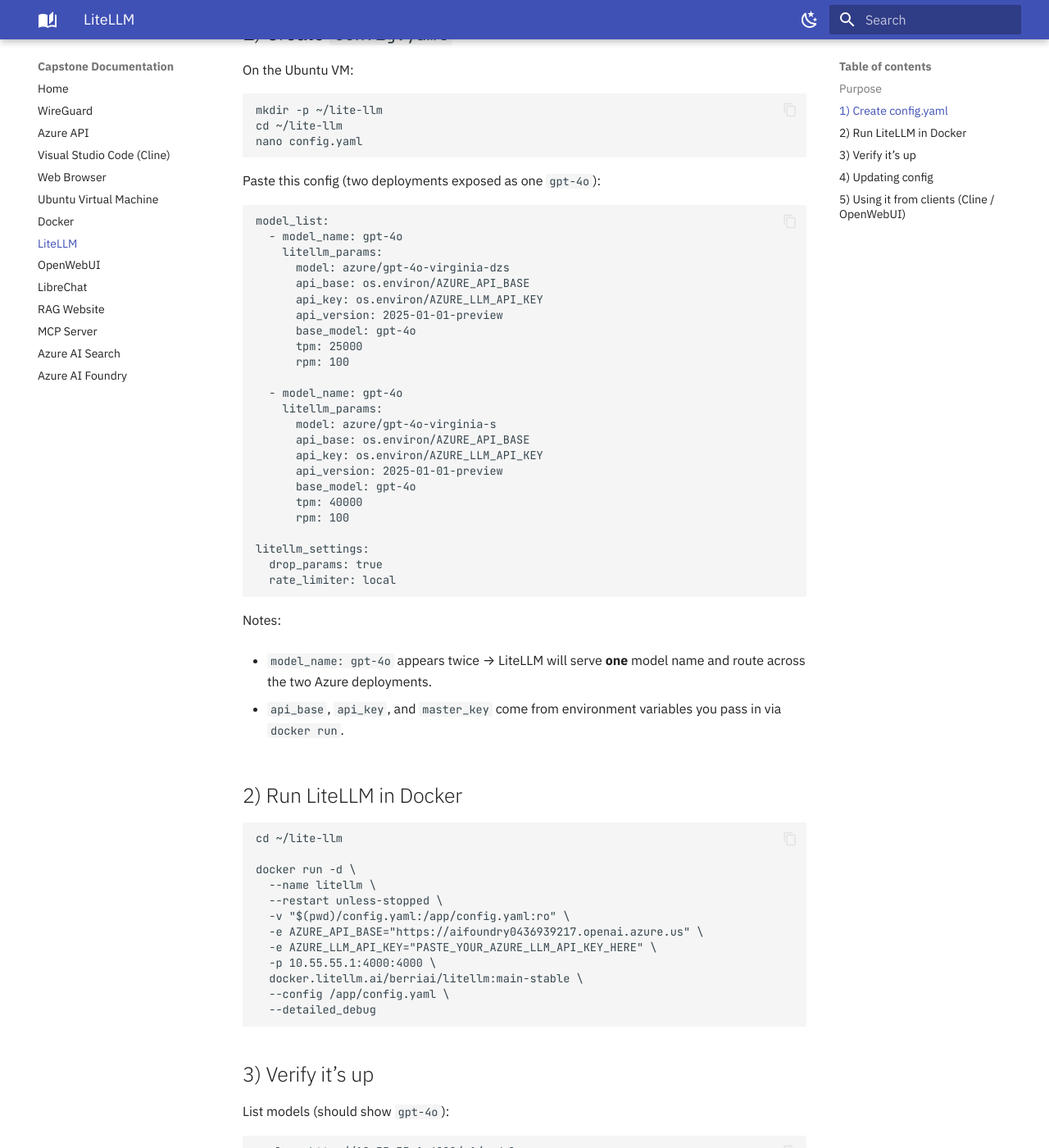
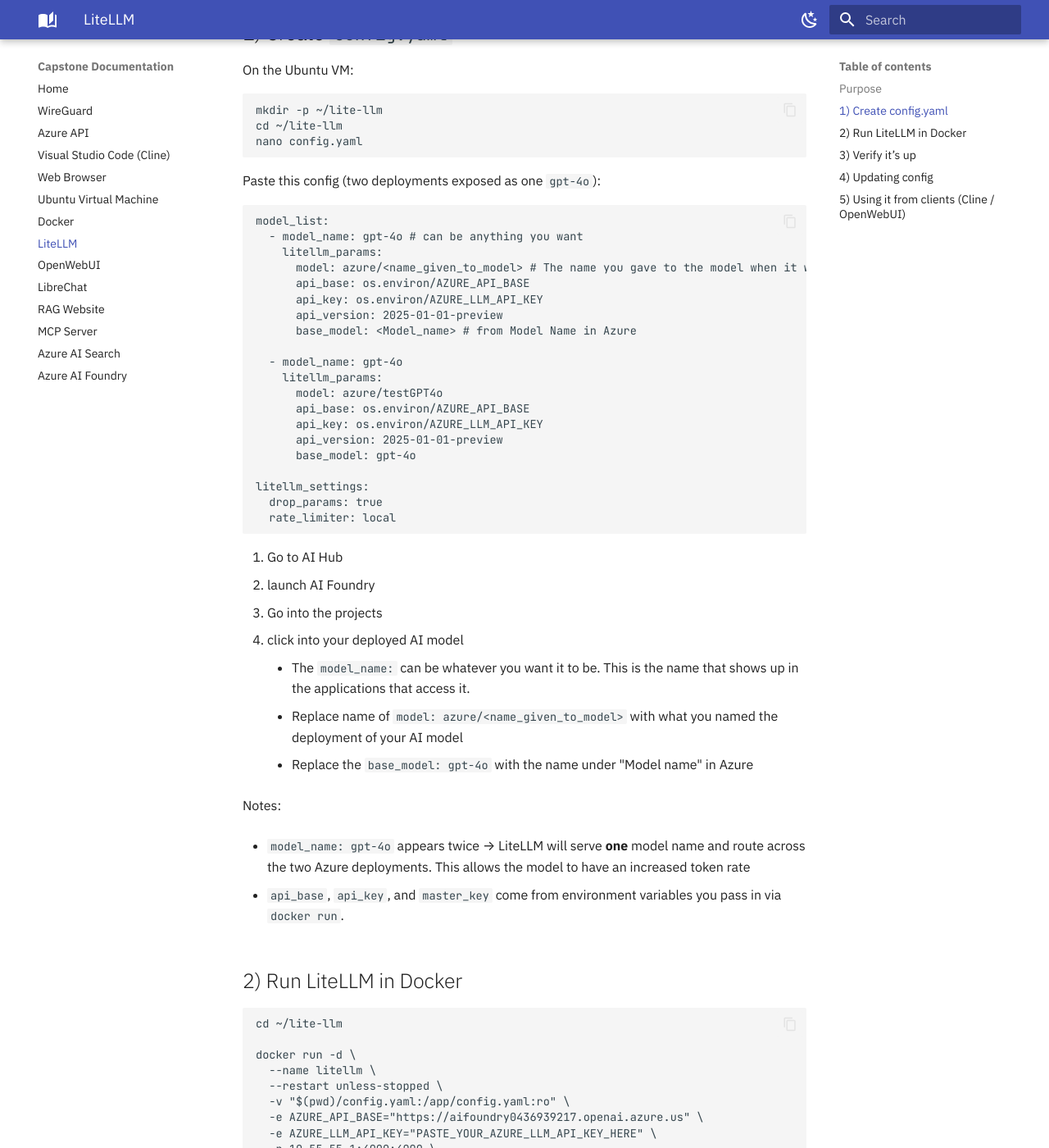
Before and after one commit to Zabuddia/capstone-documentation, an MkDocs documentation site: the page built from docs/litellm.md, in a window 1280 px wide and 1400 px high, scrolled down 425 px. Shown: the whole window at 82% size. Built offline with MkDocs 1.6.1 and Material for MkDocs 9.7.7, drawn with Linux system fonts in a browser that asks for light colours; some of the changed text lies outside the part shown.

Commit message:
LiteLLM is done

````diff
--- a/docs/litellm.md
+++ b/docs/litellm.md
@@ -23,33 +23,40 @@
 
 ```yaml
 model_list:
+  - model_name: gpt-4o # can be anything you want
+    litellm_params:
+      model: azure/<name_given_to_model> # The name you gave to the model when it was deployed
+      api_base: os.environ/AZURE_API_BASE
+      api_key: os.environ/AZURE_LLM_API_KEY
+      api_version: 2025-01-01-preview
+      base_model: <Model_name> # from Model Name in Azure
+
   - model_name: gpt-4o
     litellm_params:
-      model: azure/gpt-4o-virginia-dzs
+      model: azure/testGPT4o
       api_base: os.environ/AZURE_API_BASE
       api_key: os.environ/AZURE_LLM_API_KEY
       api_version: 2025-01-01-preview
       base_model: gpt-4o
-      tpm: 25000
-      rpm: 100
-
-  - model_name: gpt-4o
-    litellm_params:
-      model: azure/gpt-4o-virginia-s
-      api_base: os.environ/AZURE_API_BASE
-      api_key: os.environ/AZURE_LLM_API_KEY
-      api_version: 2025-01-01-preview
-      base_model: gpt-4o
-      tpm: 40000
-      rpm: 100
 
 litellm_settings:
   drop_params: true
   rate_limiter: local
 ```
+
+1. Go to AI Hub
+2. launch AI Foundry
+3. Go into the projects
+4. click into your deployed AI model
+
+    * The `model_name: ` can be whatever you want it to be. This is the name that shows up in the applications that access it.
+    * Replace name of `model: azure/<name_given_to_model>` with what you named the deployment of your AI model
+    * Replace the `base_model: gpt-4o` with the name under "Model name" in Azure
+
+
 Notes:
 
-- `model_name: gpt-4o` appears twice → LiteLLM will serve **one** model name and route across the two Azure deployments.
+- `model_name: gpt-4o` appears twice → LiteLLM will serve **one** model name and route across the two Azure deployments. This allows the model to have an increased token rate
 
 - `api_base`, `api_key`, and `master_key` come from environment variables you pass in via `docker run`.
 
@@ -69,6 +76,8 @@
   --config /app/config.yaml \
   --detailed_debug
 ```
+
+* Note: See [part 4 of Azure AI Foundary instruction](azure-ai-foundry.md#step-4-locate-endpoints-and-keys) to find the endpoint url's and API keys
 
 ## 3) Verify it’s up
 
````
